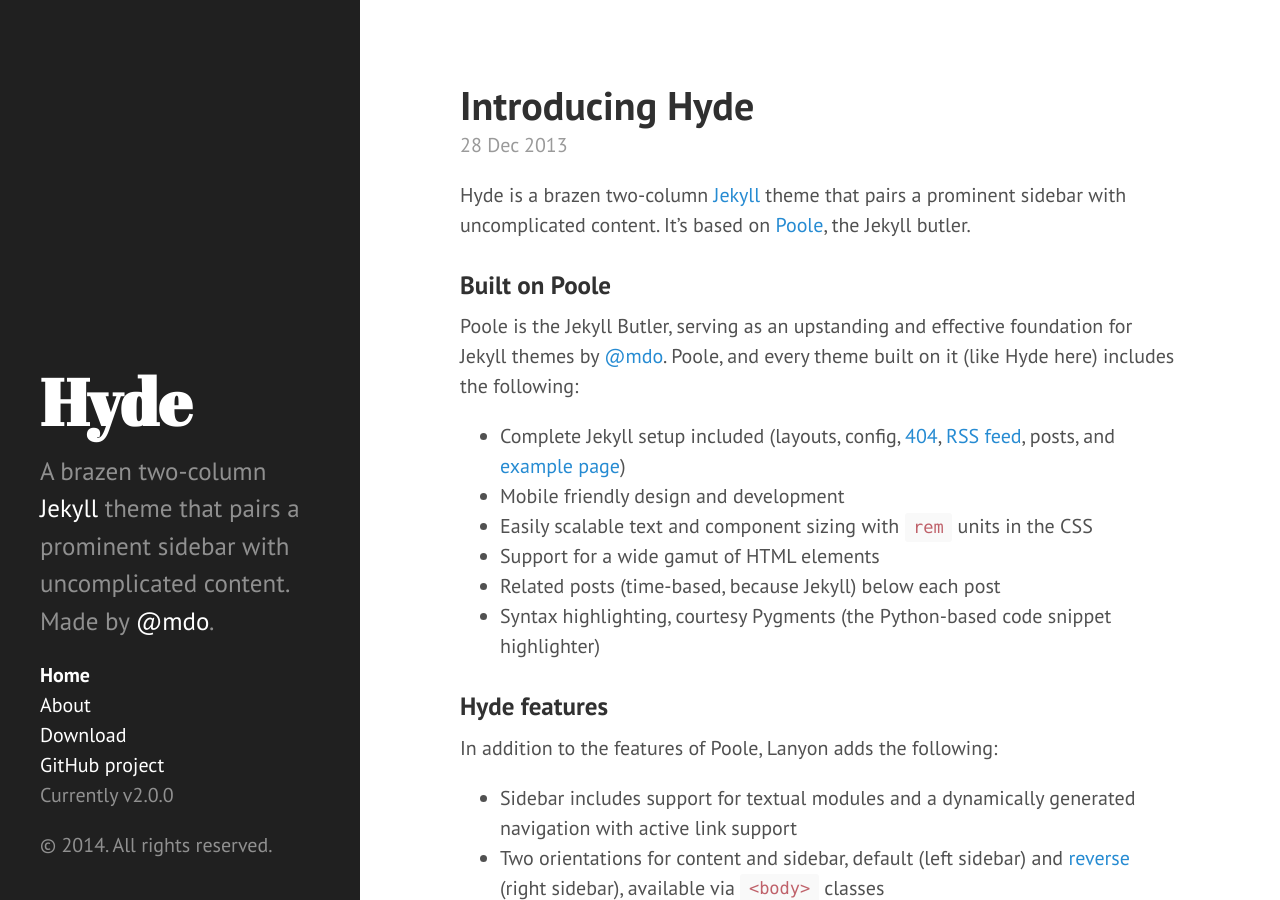
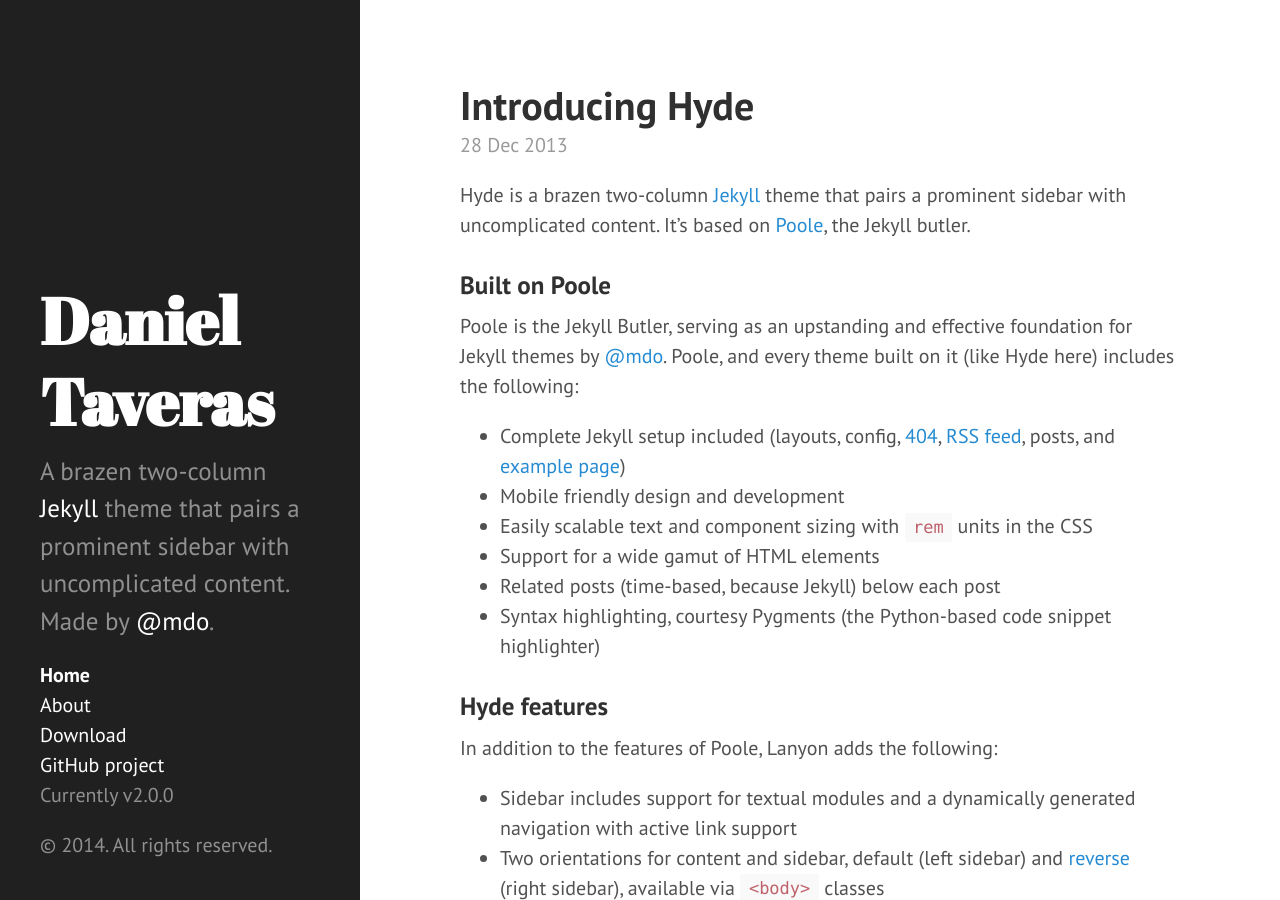
Before and after one commit to taveras/taveras.github.io, a Jekyll site: the page built from index.html, in a window 1280 px wide and 900 px high. Built offline with Jekyll 4.4.1, drawn with Linux system fonts in a browser that asks for light colours; Markdown is read by kramdown in place of the engine named in the settings; the list of posts is cut into pages by our own code.

Commit message:
removed cname

```diff
--- a/CNAME
+++ /dev/null
@@ -1 +0,0 @@
-hyde.getpoole.com
--- a/_config.yml
+++ b/_config.yml
@@ -6,14 +6,14 @@
 permalink:        pretty
 
 # Setup
-title:            Hyde
-tagline:          'A Jekyll theme'
+title:            Daniel Taveras
+tagline:          'Coder, technician, console cowboy, technocrat!'
 description:      'A brazen two-column <a href="http://jekyllrb.com" target="_blank">Jekyll</a> theme that pairs a prominent sidebar with uncomplicated content. Made by <a href="https://twitter.com/mdo" target="_blank">@mdo</a>.'
-url:              http://hyde.getpoole.com
+url:              http://taveras.github.io
 
 author:
-  name:           'Mark Otto'
-  url:            https://twitter.com/mdo
+  name:           'Daniel Taveras'
+  url:            https://twitter.com/gooddoggytreat
 
 paginate:         5
 
```
